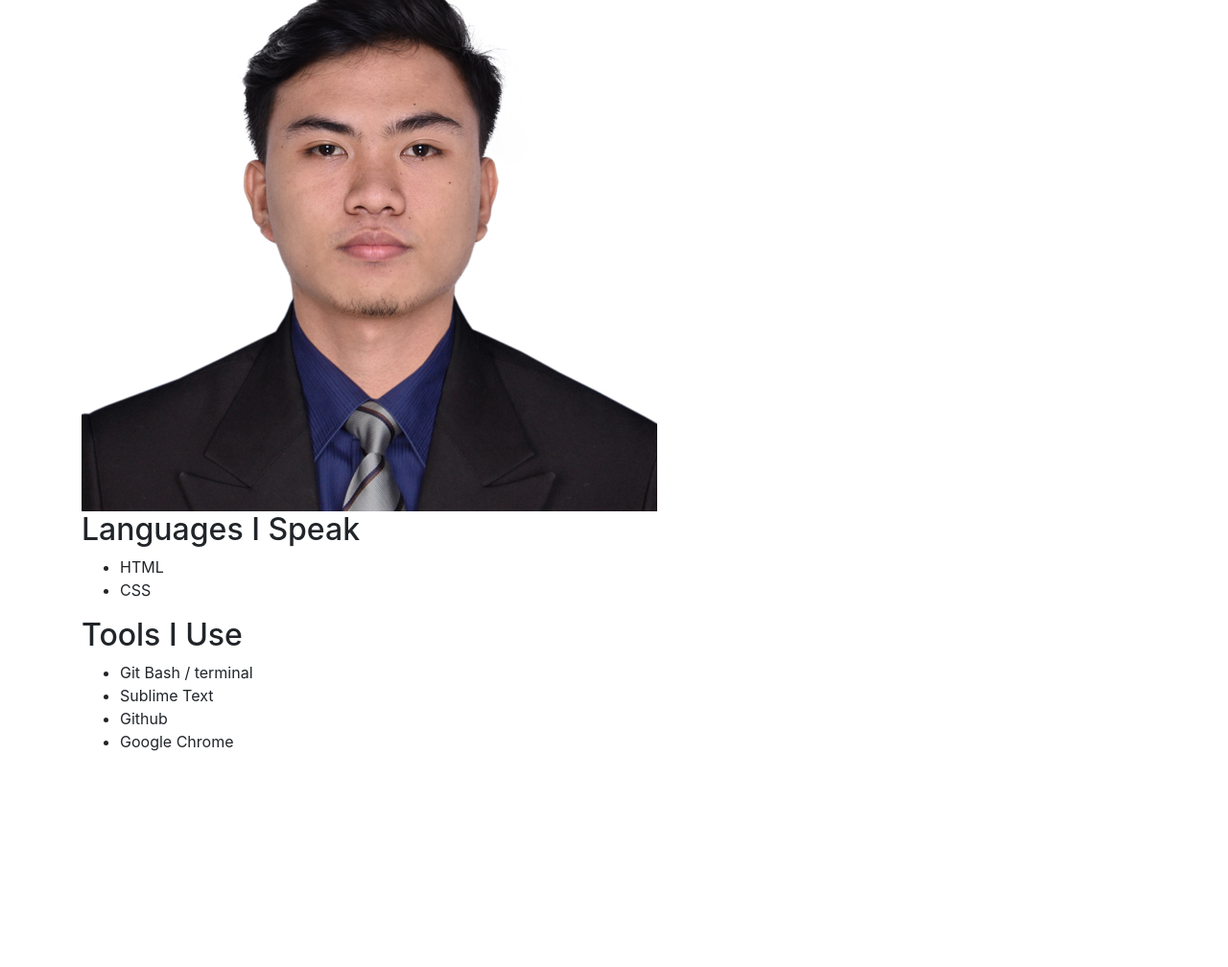
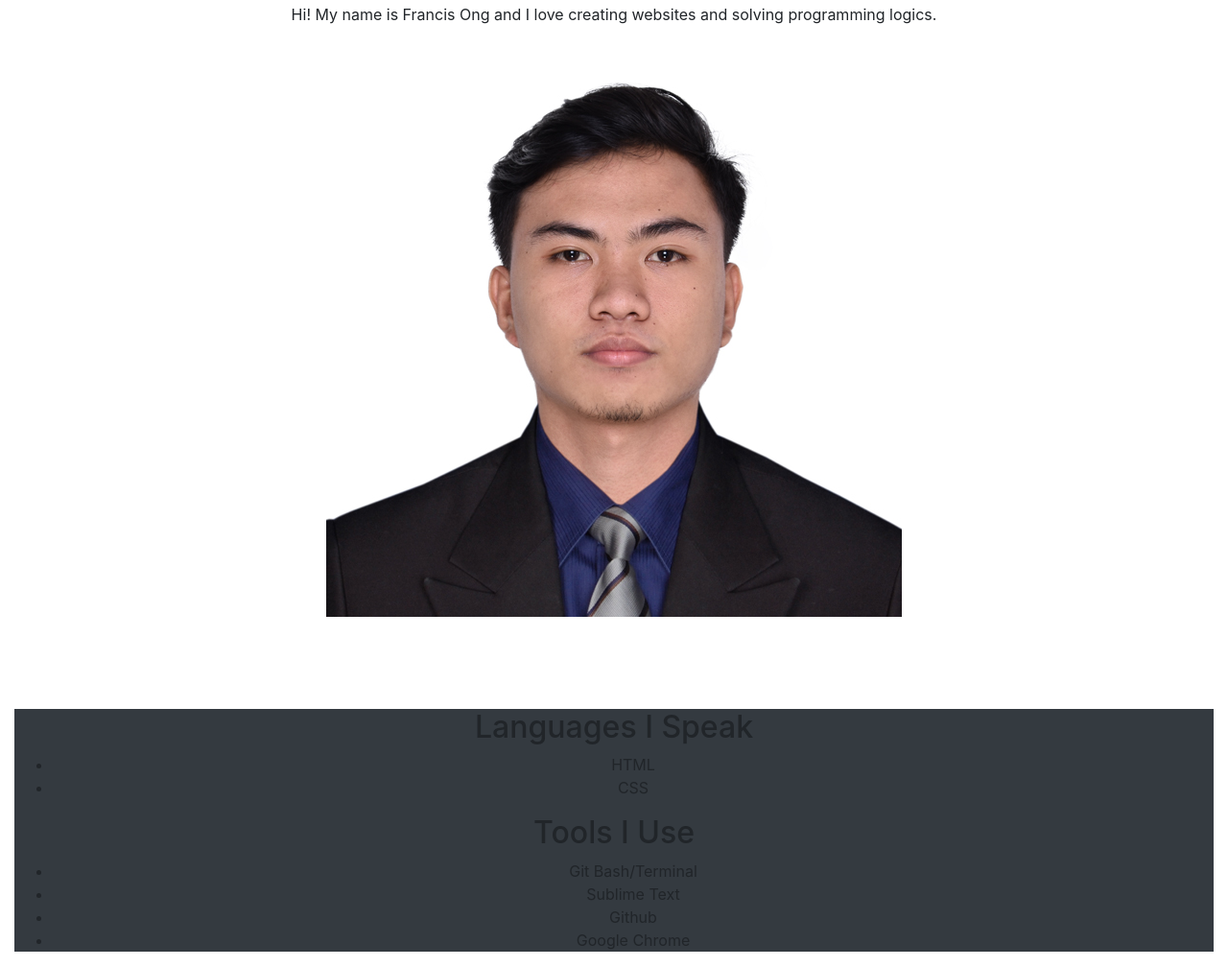
Before and after one commit to imfranz25/fcb-portfolio, a plain HTML site: page index.html in a window 1280 px wide. Shown: the part 165-1173 px from the top of the page at 96% size. Before the commit the page ends 966 px from the top, so only its background shows below. Drawn offline with nearby package versions, Linux system fonts and the light colour scheme.

Commit message:
add gallery content

```diff
--- a/index.html
+++ b/index.html
@@ -39,27 +39,36 @@
   </nav>
   <!-- end of nav bar -->
   <!-- create a container for our layour -->
-  <div class="container">
-    <section id="landing">
+  <div class="container-fluid">
+    <section id="landing" class="jumbotron mt-5 text-center bg-transparent">
       <h1>Francis Ong</h1>
-      <h3>Full Stack Web Developer</h3>
+      <p>Hi! My name is Francis Ong and I love creating websites and solving programming logics.</p>
+      <img src="./images/francis-ong.jpg" class="img-fluid" />
     </section>
-    <section id="gallery">
-      <img alt="Francis Ong" src="images/francis-ong.jpg" />
+    <!-- end landing -->
+    <section id="gallery" class="bg-dark text-center">
+      <div class="tools">
       <h2>Languages I Speak</h2>
         <ul>
           <li>HTML</li>
           <li>CSS</li>
         </ul>
+      </div>
+      <div class="tools">
       <h2>Tools I Use</h2>
         <ul>
-        <li>Git Bash / terminal</li>
+          <li>Git Bash/Terminal</li>
+          <!-- Add commands for Git Technology -->
           <li>Sublime Text</li>
           <li>Github</li>
+          <!-- Push webpages -->
           <li>Google Chrome</li>
         </ul>
+      </div>
     </section>
+    <!-- end gallery -->
   </div>
+
 
   <!-- Script -->
   <script src="https://cdn.jsdelivr.net/npm/jquery@3.5.1/dist/jquery.slim.min.js" integrity="sha384-DfXdz2htPH0lsSSs5nCTpuj/zy4C+OGpamoFVy38MVBnE+IbbVYUew+OrCXaRkfj" crossorigin="anonymous"></script>
```
Lines whose indentation alone changed are shown as unchanged.
